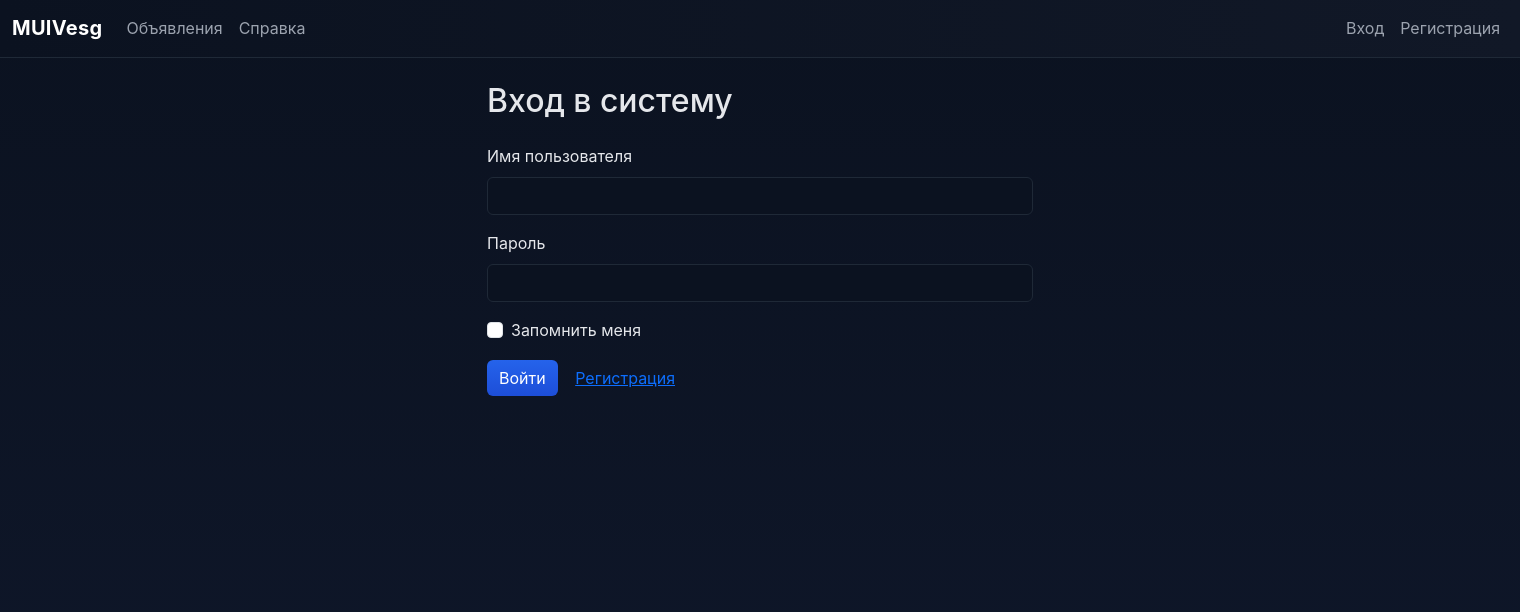
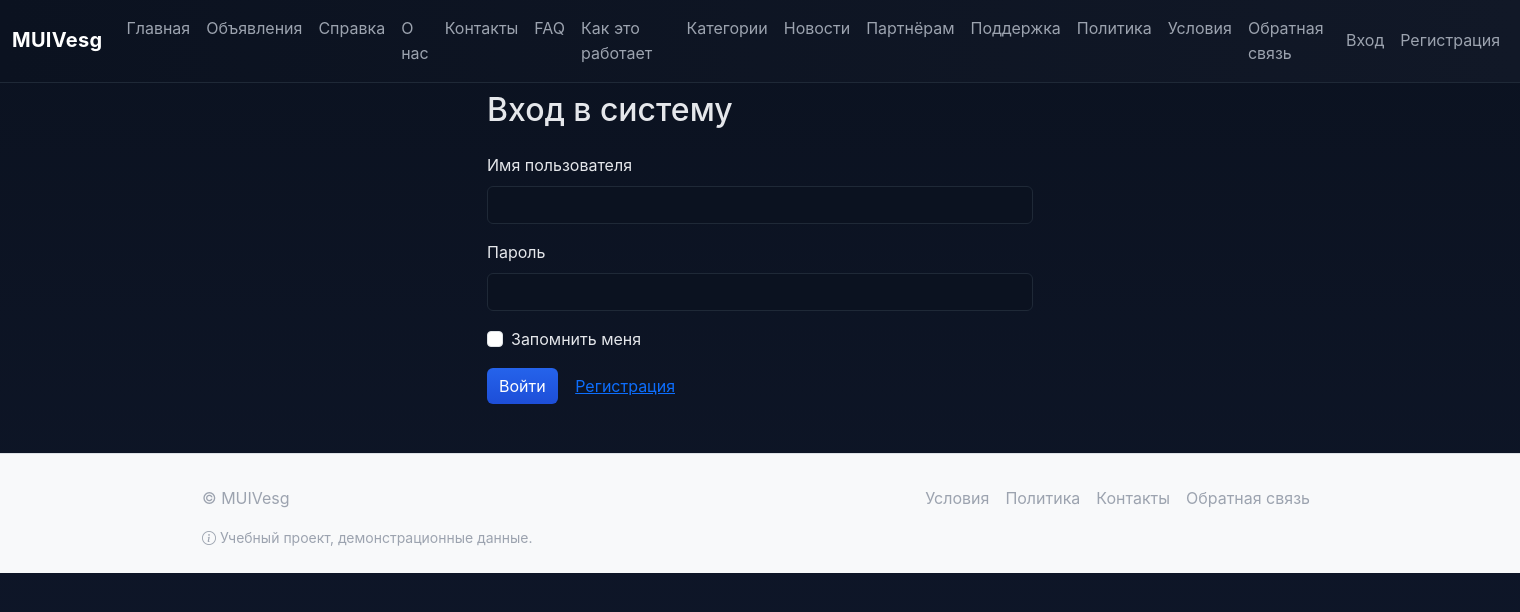
Before and after one commit to lesnoia/Ecobg_Project, a Flask app: page /auth/login in a window 1520 px wide. Shown: the top 612 px of the page. Run offline with Flask 3, Linux system fonts and the light colour scheme.

Commit message:
refactor: update base template layout

```diff
--- a/backend/app/templates/base.html
+++ b/backend/app/templates/base.html
@@ -9,13 +9,28 @@
     <link rel="icon" href="{{ url_for('static', filename='favicon.svg') }}" type="image/svg+xml">
 </head>
 <body>
-<nav class="navbar navbar-expand-lg navbar-dark mb-4">
+<nav class="navbar navbar-expand-lg navbar-dark mb-2">
     <div class="container-fluid">
         <a class="navbar-brand" href="{{ url_for('main.index') }}">MUIVesg</a>
-        <div class="collapse navbar-collapse">
-            <ul class="navbar-nav me-auto">
+        <button class="navbar-toggler" type="button" data-bs-toggle="collapse" data-bs-target="#navbarMain" aria-controls="navbarMain" aria-expanded="false" aria-label="Toggle navigation">
+            <span class="navbar-toggler-icon"></span>
+        </button>
+        <div class="collapse navbar-collapse" id="navbarMain">
+            <ul class="navbar-nav me-auto mb-2 mb-lg-0">
+                <li class="nav-item"><a class="nav-link" href="{{ url_for('main.index') }}">Главная</a></li>
                 <li class="nav-item"><a class="nav-link" href="{{ url_for('main.items_list') }}">Объявления</a></li>
                 <li class="nav-item"><a class="nav-link" href="{{ url_for('main.help_page') }}">Справка</a></li>
+                <li class="nav-item"><a class="nav-link" href="{{ url_for('main.about') }}">О нас</a></li>
+                <li class="nav-item"><a class="nav-link" href="{{ url_for('main.contacts') }}">Контакты</a></li>
+                <li class="nav-item"><a class="nav-link" href="{{ url_for('main.faq') }}">FAQ</a></li>
+                <li class="nav-item"><a class="nav-link" href="{{ url_for('main.howitworks') }}">Как это работает</a></li>
+                <li class="nav-item"><a class="nav-link" href="{{ url_for('main.categories_page') }}">Категории</a></li>
+                <li class="nav-item"><a class="nav-link" href="{{ url_for('main.news') }}">Новости</a></li>
+                <li class="nav-item"><a class="nav-link" href="{{ url_for('main.partners') }}">Партнёрам</a></li>
+                <li class="nav-item"><a class="nav-link" href="{{ url_for('main.support') }}">Поддержка</a></li>
+                <li class="nav-item"><a class="nav-link" href="{{ url_for('main.privacy') }}">Политика</a></li>
+                <li class="nav-item"><a class="nav-link" href="{{ url_for('main.terms') }}">Условия</a></li>
+                <li class="nav-item"><a class="nav-link" href="{{ url_for('main.feedback') }}">Обратная связь</a></li>
                 {% if current_user.is_authenticated and current_user.has_role('admin') %}
                   <li class="nav-item"><a class="nav-link" href="{{ url_for('main.admin_users') }}">Администрирование</a></li>
                 {% endif %}
@@ -34,6 +49,19 @@
 </nav>
 
 <div class="container">
+    {% if breadcrumbs %}
+      <nav aria-label="breadcrumb" class="mb-3">
+        <ol class="breadcrumb">
+          {% for crumb in breadcrumbs %}
+            {% if loop.last %}
+              <li class="breadcrumb-item active" aria-current="page">{{ crumb[0] }}</li>
+            {% else %}
+              <li class="breadcrumb-item"><a href="{{ crumb[1] }}">{{ crumb[0] }}</a></li>
+            {% endif %}
+          {% endfor %}
+        </ol>
+      </nav>
+    {% endif %}
     {% with messages = get_flashed_messages(with_categories=true) %}
         {% if messages %}
             {% for category, message in messages %}
@@ -45,7 +73,20 @@
     {% block content %}{% endblock %}
 </div>
 
-<!-- Футер убран по требованию — без копирайта и ФИО -->
+<footer class="mt-5 py-4 bg-light border-top">
+  <div class="container d-flex flex-wrap justify-content-between align-items-center">
+    <span class="text-muted">© MUIVesg</span>
+    <ul class="nav">
+      <li class="nav-item"><a class="nav-link px-2 text-muted" href="{{ url_for('main.terms') }}">Условия</a></li>
+      <li class="nav-item"><a class="nav-link px-2 text-muted" href="{{ url_for('main.privacy') }}">Политика</a></li>
+      <li class="nav-item"><a class="nav-link px-2 text-muted" href="{{ url_for('main.contacts') }}">Контакты</a></li>
+      <li class="nav-item"><a class="nav-link px-2 text-muted" href="{{ url_for('main.feedback') }}">Обратная связь</a></li>
+    </ul>
+  </div>
+  <div class="container small text-muted mt-2">
+    <i class="bi bi-info-circle"></i> Учебный проект, демонстрационные данные.
+  </div>
+</footer>
 
 <script src="https://cdn.jsdelivr.net/npm/bootstrap@5.3.2/dist/js/bootstrap.bundle.min.js"></script>
 </body>
```
